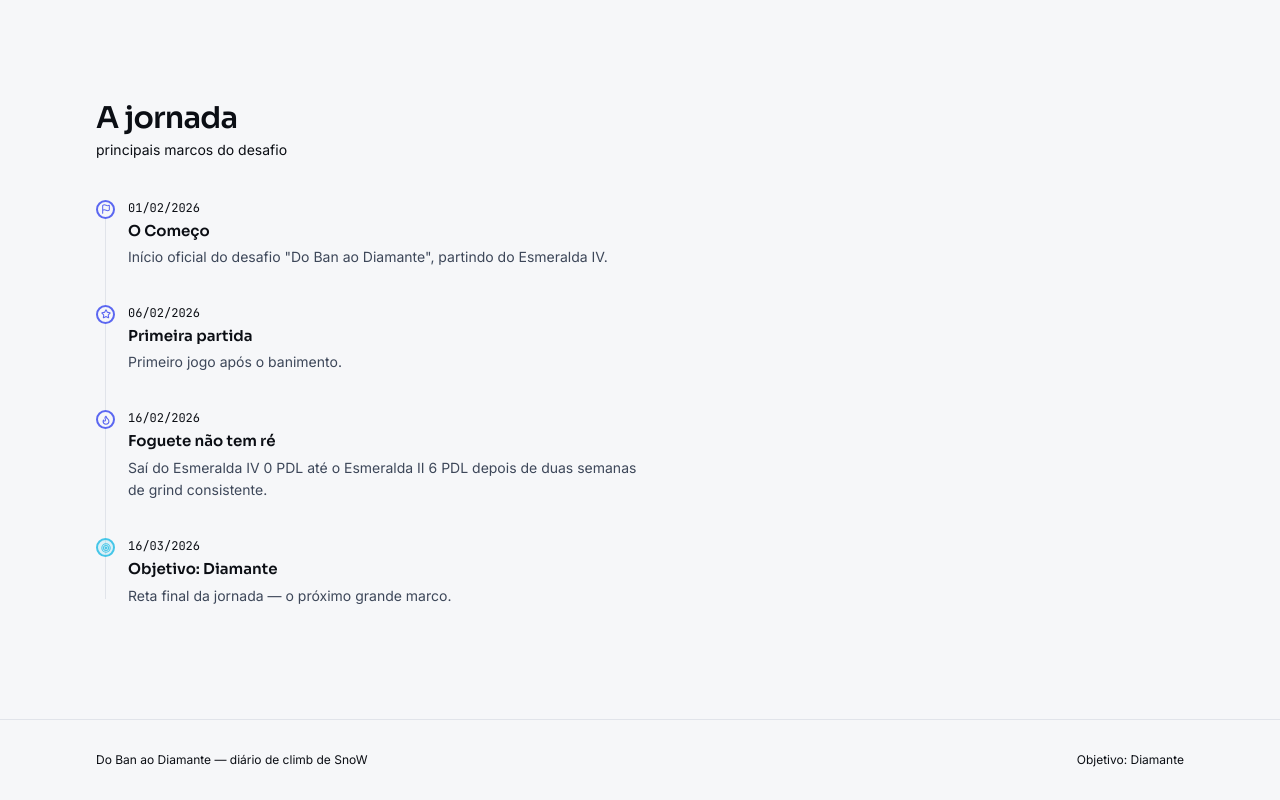
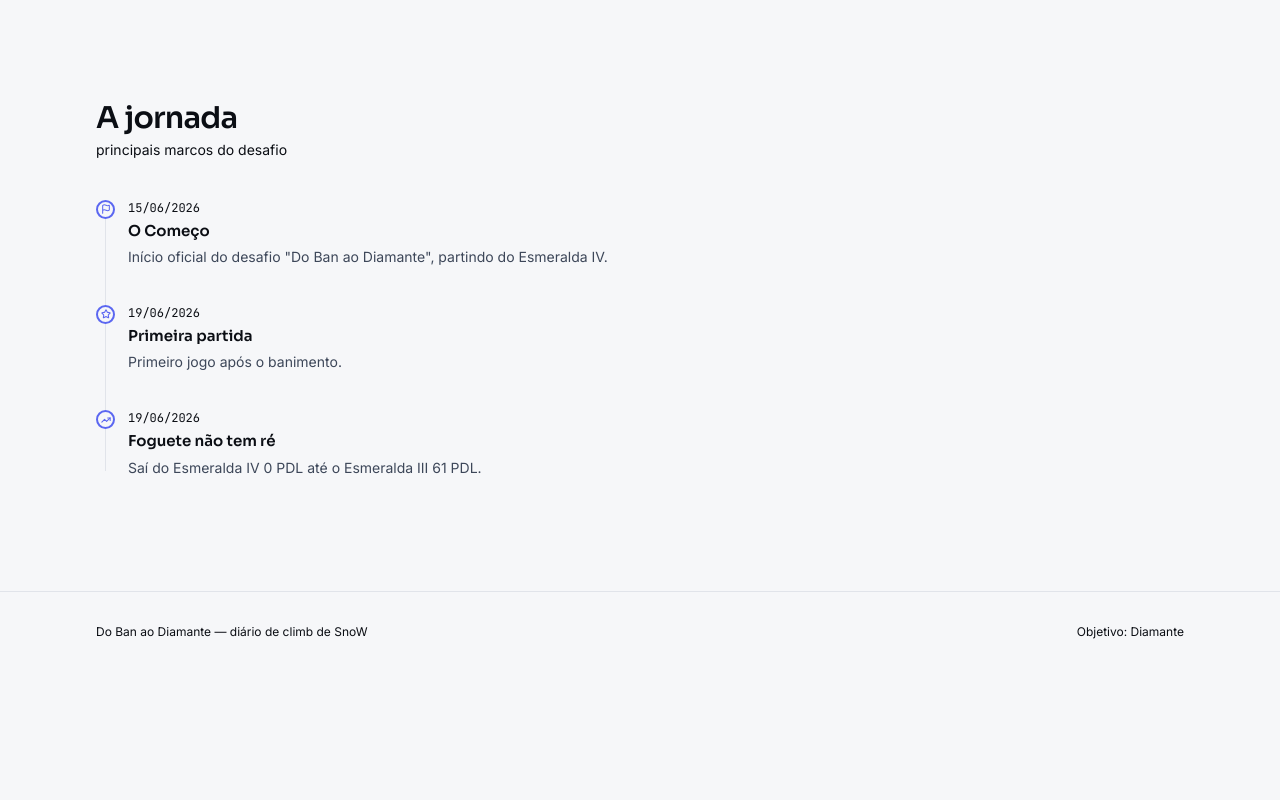
Before and after one commit to Leandro-Kolosque/lol-diamond-journey, a React (Vite) app: page / in a window 1280 px wide. Shown: the part 4291-5091 px from the top of the page. After the commit the page ends 4963 px from the top, so only its background shows below. Built offline with nearby package versions, Linux system fonts and the light colour scheme.

Commit message:
feat(timeline): distinguish win-streak, loss-streak and rollercoaster milestones

```diff
--- a/src/data/milestones.ts
+++ b/src/data/milestones.ts
@@ -4,30 +4,23 @@ import type { JourneyMilestone } from '../types/match';
 export const milestones: JourneyMilestone[] = [
   {
     id: 't1',
-    data: '2026-02-01',
+    data: '2026-06-15',
     titulo: 'O Começo',
     descricao: 'Início oficial do desafio "Do Ban ao Diamante", partindo do Esmeralda IV.',
     tipo: 'inicio',
   },
   {
     id: 't2',
-    data: '2026-02-06',
+    data: '2026-06-19',
     titulo: 'Primeira partida',
     descricao: 'Primeiro jogo após o banimento.',
     tipo: 'marco',
   },
   {
     id: 't3',
-    data: '2026-02-16',
+    data: '2026-06-19',
     titulo: 'Foguete não tem ré',
-    descricao: 'Saí do Esmeralda IV 0 PDL até o Esmeralda II 6 PDL depois de duas semanas de grind consistente.',
-    tipo: 'sequencia',
-  },
-  {
-    id: 't4',
-    data: '2026-03-16',
-    titulo: 'Objetivo: Diamante',
-    descricao: 'Reta final da jornada — o próximo grande marco.',
-    tipo: 'objetivo',
+    descricao: 'Saí do Esmeralda IV 0 PDL até o Esmeralda III 61 PDL.',
+    tipo: 'sequencia_vitorias',
   },
 ];
--- a/src/types/match.ts
+++ b/src/types/match.ts
@@ -47,7 +47,7 @@ export interface JourneyMilestone {
   data: string;
   titulo: string;
   descricao: string;
-  tipo: 'inicio' | 'promocao' | 'sequencia' | 'objetivo' | 'marco';
+  tipo: 'inicio' | 'promocao' | 'sequencia_vitorias' | 'sequencia_derrotas' | 'montanha_russa' | 'objetivo' | 'marco';
 }
 
 export interface JourneyConfig {
```
Also changed, not shown: src/components/Timeline.tsx (+6 -3 lines).
